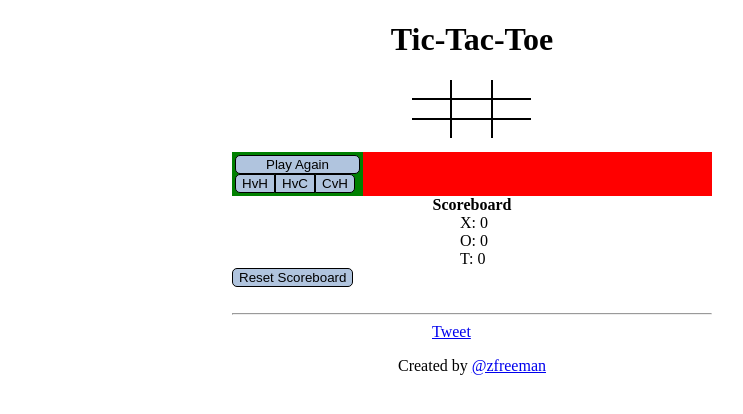
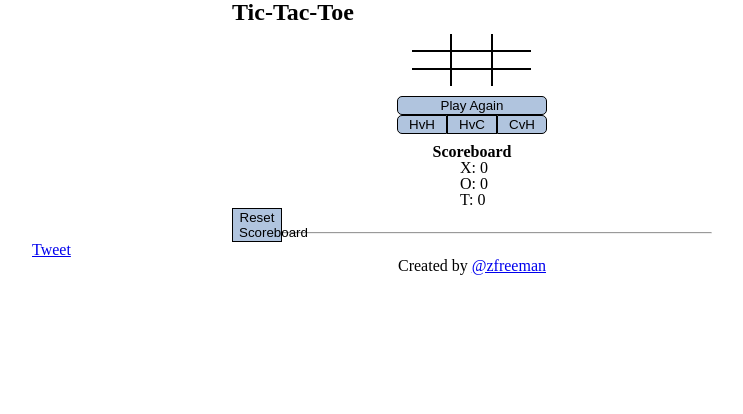
Before and after one commit to zachfreeman/heroku_ttt, a Django app: page / in a window 1280 px wide. Shown: the top 414 px of the page, without its empty margins (168-911 px from the left). Run offline with Django 3.2, Linux system fonts and the light colour scheme; some libraries are stand-ins or nearby versions.

Commit message:
Refactoring CSS and html significantly

```diff
--- a/ttt/static/ttt/css/base.css
+++ b/ttt/static/ttt/css/base.css
@@ -1,3 +1,54 @@
+/*CSS RESET*/
+html, body, div, span, applet, object, iframe,
+h1, h2, h3, h4, h5, h6, p, blockquote, pre,
+a, abbr, acronym, address, big, cite, code,
+del, dfn, em, img, ins, kbd, q, s, samp,
+small, strike, strong, sub, sup, tt, var,
+b, u, i, center,
+dl, dt, dd, ol, ul, li,
+fieldset, form, label, legend,
+table, caption, tbody, tfoot, thead, tr, th, td,
+article, aside, canvas, details, embed,
+figure, figcaption, footer, header, hgroup,
+menu, nav, output, ruby, section, summary,
+time, mark, audio, video {
+	margin: 0;
+	padding: 0;
+	border: 0;
+	font-size: 100%;
+	font: inherit;
+	vertical-align: baseline;
+}
+
+/*HTML5 display-role reset for older browsers*/
+article, aside, details, figcaption, figure,
+footer, header, hgroup, menu, nav, section {
+	display: block;
+}
+body {
+	line-height: 1;
+}
+ol, ul {
+	list-style: none;
+}
+blockquote, q {
+	quotes: none;
+}
+blockquote:before, blockquote:after,
+q:before, q:after {
+	content: '';
+	content: none;
+}
+table {
+	border-collapse: collapse;
+	border-spacing: 0;
+}
+
+#head, #content, #footer {
+    margin: auto;
+    width: 480px;
+}
+
 #head, #footer {
     text-align: center;
 }
--- a/ttt/static/ttt/css/game.css
+++ b/ttt/static/ttt/css/game.css
@@ -1,12 +1,16 @@
 /*General styling for whole page, centering and creating frame*/
-#head, #content, #footer {
-    position: relative;
-    margin-left: auto;
-    margin-right: auto;
-    width: 480px;
+
+h1 {
+    font-weight: bold;
+    font-size: 1.5em;
+    margin-bottom: 10px;
 }
 
 /*Board related styling*/
+#ttt-board-container {
+    margin-bottom: 30px;
+}
+
 .ttt-square {
     color: white;
     background-color: white;
@@ -68,7 +72,7 @@
 }
 
 /*Scoreboard styling*/
-#ScoreboardTitle {
+#scoreboard-title {
     text-align: center;
     font-weight: bold;
 }
@@ -78,68 +82,65 @@
 }
 
 /*Play again button stylings*/
-#tablecontainer {
-    background-color: green;
+#play-btn-container {
+    margin-left: auto;
+    margin-right: auto;
+    position: relative;
+    width: 150px;
+    margin-bottom: 10px;
 }
 
-.MainBtn {
+menu {
+    margin: auto;
+    menu: 100%;
+    width: 150px;
+    position: relative;
+}
+
+/*clearfixing the menu*/
+.group:after {
+  content: "";
+  display: table;
+  clear: both;
+}
+
+button {
     background-color: lightsteelblue;
     border: 1px solid black;
-    border-radius: 5px;
     text-align: center;
     font-size: 8;
+    width: 50px;
+    display: block;
+    float: left;
 }
 
-.MainBtn:hover {
+#play-again-button {
+    width: 100%;
+    /*width: 100px;*/
+    margin:auto;
+    /*margin-bottom: 5px;*/
+    border-radius: 5px;
+    float: none;
+    /*position: relative;*/
+}
+
+button:hover {
     background-color: steelblue;
 }
 
-#playbtncontainer, #resetcontainer {
-    text-align: center;
-}
-
-#playbtncontainer {
-    background-color: red;
-}
-
-#PlayAgainButton {
-    width: 125px;
-}
-
-/*Mode of play button styling*/
-#buttonlist {
-    list-style: none;
-    padding: 0;
-    margin: 0 auto;
-}
-
-.PlaySettingsBtn {
-    display: block;
-    float: left;
-    width: 40px;
-    background-color: lightsteelblue;
-    /*border-radius: 5px;*/
-    border-top: 1px solid black;
-    border-bottom: 1px solid black;
-}
-
 #PlayButtonHvH {
-    border-top-left-radius: 5px;
-    border-bottom-left-radius: 5px;
-    border-left: 1px solid black;
+    border-radius: 5px 0px 0px 5px;
     border-right: 0.5px solid black;
 }
 
 #PlayButtonCvH {
-    border-top-right-radius: 5px;
-    border-bottom-right-radius: 5px;
-    border-right: 1px solid black;
+    border-radius: 0px 5px 5px 0px;
     border-left: 0.5px solid black;
 }
 
 #PlayButtonHvC {
-    border-right: 0.5px solid black;
-    border-left: 0.5px solid black;
+    border-right: 0.75px solid black;
+    border-left: 0.755px solid black;
 }
 
 /*footer button work*/
--- a/ttt/templates/ttt/base.html
+++ b/ttt/templates/ttt/base.html
@@ -13,9 +13,6 @@
     <title>{% block title %}Stub Title{% endblock title %}</title>
 </head>
 <body>
-    <div id='head'>
-        <h1>Tic-Tac-Toe</h1>
-    </div>
     <div id='content'>
         {% block content %}
             <p>Here is some stub content</p>
--- a/ttt/templates/ttt/game.html
+++ b/ttt/templates/ttt/game.html
@@ -17,7 +17,6 @@
     <meta itemprop="image" content="http://i.imgur.com/fj4TF2I.jpg">
 {% endblock metaprops %}
 
-
 {% block title %}Tic-Tac-Toe{% endblock title %}
 
 {% block content %}
@@ -31,6 +30,9 @@
       fjs.parentNode.insertBefore(js, fjs);
     }(document, 'script', 'facebook-jssdk'));</script>
 
+    <h1>Tic-Tac-Toe</h1>
+
+    <div id="ttt-board-container">
         <div id="TL" class="ttt-square">X</div>
         <div id="TC" class="ttt-square">X</div>
         <div id="TR" class="ttt-square">X</div>
@@ -42,28 +44,23 @@
         <div id="BL" class="ttt-square">X</div>
         <div id="BC" class="ttt-square">X</div>
         <div id="BR" class="ttt-square">X</div>
-    <br>
-    <br>
-    <div id="playbtncontainer">
-        <table id="tablecontainer">
-            <tr>
-                <td>
-                    <input type="button" class="MainBtn" id="PlayAgainButton" value="Play Again">
-                    <ul id='buttonlist'>
-                        <input type="button" id="PlayButtonHvH" class="PlaySettingsBtn" value="HvH">
-                        <input type="button" id="PlayButtonHvC" class="PlaySettingsBtn" value="HvC">
-                        <input type="button" id="PlayButtonCvH" class="PlaySettingsBtn" value="CvH">
-                    </ul>
-                </td>
-            </tr>
-        </table>
     </div>
-    <div id="ScoreboardTitle">Scoreboard</div>
-    <div id="X_WIN">X: 0</div>
-    <div id="O_WIN">O: 0</div>
-    <div id="T_WIN">T: 0</div>
-    <div id="container">
-        <input type="button" class="MainBtn" id="ResetButton" value="Reset Scoreboard">
+    <div id="play-btn-container">
+        <menu class="group">
+            <button id="play-again-button">Play Again</button>
+            <button id="PlayButtonHvH">HvH</button>
+            <button id="PlayButtonHvC">HvC</button>
+            <button id="PlayButtonCvH">CvH</button>
+        </menu>
+    </div>
+    <div id="scoreboard-container">
+        <div class="score-menu" id="scoreboard-title">Scoreboard</div>
+        <div class="score-menu" id="X_WIN">X: 0</div>
+        <div class="score-menu" id="O_WIN">O: 0</div>
+        <div class="score-menu" id="T_WIN">T: 0</div>
+    </div>
+    <div id="reset-btn-container">
+        <button id="reset-btn">Reset Scoreboard</button>
     </div>
     <script type="text/javascript" src="{% static "ttt/js/game.js" %}"></script>
 {% endblock content %}
```
Lines whose indentation alone changed are shown as unchanged.
